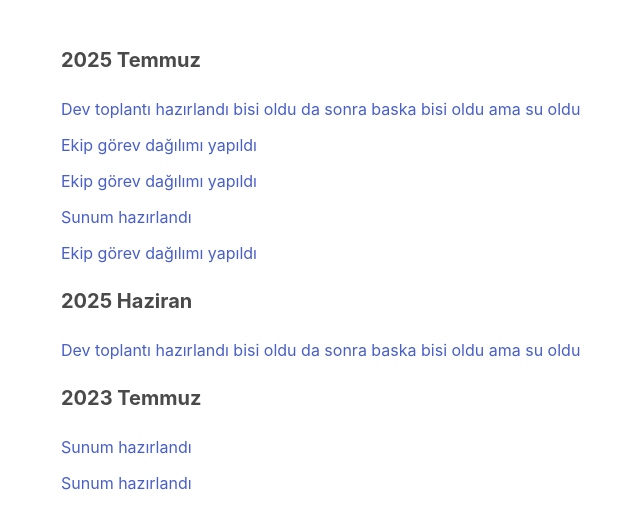
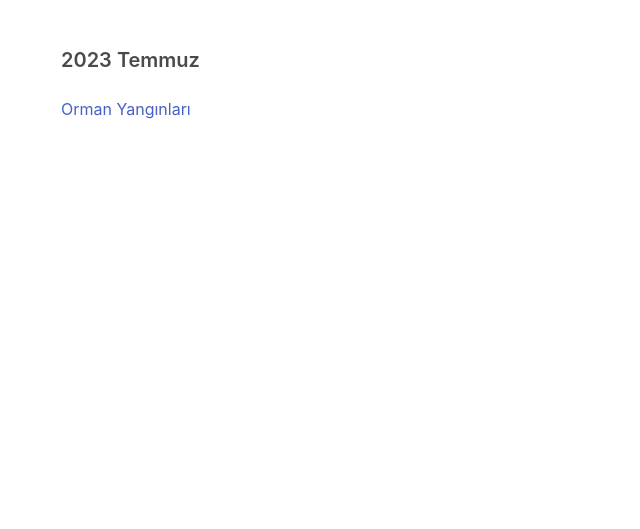
Before and after one commit to khaNuri/khaNuri.github.io, a Jekyll site: the page built from index.html, in a window 1280 px wide. Shown: the top 529 px of the page, without its empty margins (3-643 px from the left). Built offline with Jekyll 4.4.1, drawn with Linux system fonts in a browser that asks for light colours.

Commit message:
temmuz 29 2025

```diff
--- a/_layouts/default.html
+++ b/_layouts/default.html
@@ -6,6 +6,7 @@
   <meta name="viewport" content="width=device-width, initial-scale=1.0">
   <title>Tarih Listesi</title>
   <link rel="stylesheet" href="https://cdn.jsdelivr.net/npm/bulma@0.9.4/css/bulma.min.css">
+  <link rel="stylesheet" href="{{ '/assets/custom.css' | relative_url }}">
 </head>
 
 <body>
--- a/_posts/2023-07-23-bir-baska copy 2.md
+++ /dev/null
@@ -1,4 +0,0 @@
----
-title: Sunum hazırlandı
-date: 2023-07-23
----
--- a/_posts/2023-07-23-bir-baska copy.md
+++ /dev/null
@@ -1,4 +0,0 @@
----
-title: Sunum hazırlandı
-date: 2023-07-23
----
--- a/_posts/2025-06-24-ilk-konu copy.md
+++ /dev/null
@@ -1,4 +0,0 @@
----
-title: Dev toplantı hazırlandı bisi oldu da sonra baska bisi oldu ama su oldu
-date: 2025-06-24
----
--- a/_posts/2025-07-23-bir-baska.md
+++ /dev/null
@@ -1,4 +0,0 @@
----
-title: Sunum hazırlandı
-date: 2025-07-23
----
--- a/_posts/2025-07-24-ikinci-konu copy 2.md
+++ /dev/null
@@ -1,4 +0,0 @@
----
-title: Ekip görev dağılımı yapıldı
-date: 2025-07-24
----
--- a/_posts/2025-07-24-ikinci-konu copy.md
+++ /dev/null
@@ -1,4 +0,0 @@
----
-title: Ekip görev dağılımı yapıldı
-date: 2025-07-24
----
--- a/_posts/2025-07-24-ikinci-konu.md
+++ /dev/null
@@ -1,4 +0,0 @@
----
-title: Ekip görev dağılımı yapıldı
-date: 2025-07-22
----
--- a/_posts/2025-07-24-ilk-konu.md
+++ /dev/null
@@ -1,4 +0,0 @@
----
-title: Dev toplantı hazırlandı bisi oldu da sonra baska bisi oldu ama su oldu
-date: 2025-07-24
----
--- a/index.html
+++ b/index.html
@@ -17,7 +17,7 @@ title: Gündem
   {% endfor %}
 
   <div class="block post-card">
-    <h3 class="subtitle has-text-weight-bold">
+    <h3 class="subtitle has-text-weight-semibold">
       {{ group.name | split: " " | first }} {{ turkish_month }} <!-- 2025 Mayıs -->
     </h3>
     <ul>
```
Also changed, not shown: _posts/2023-07-29-orman_yamginlari.md (added, +11 -0 lines), assets/app.js (added), assets/custom.css (added), assets/js/app.js (deleted), 4 other files.
